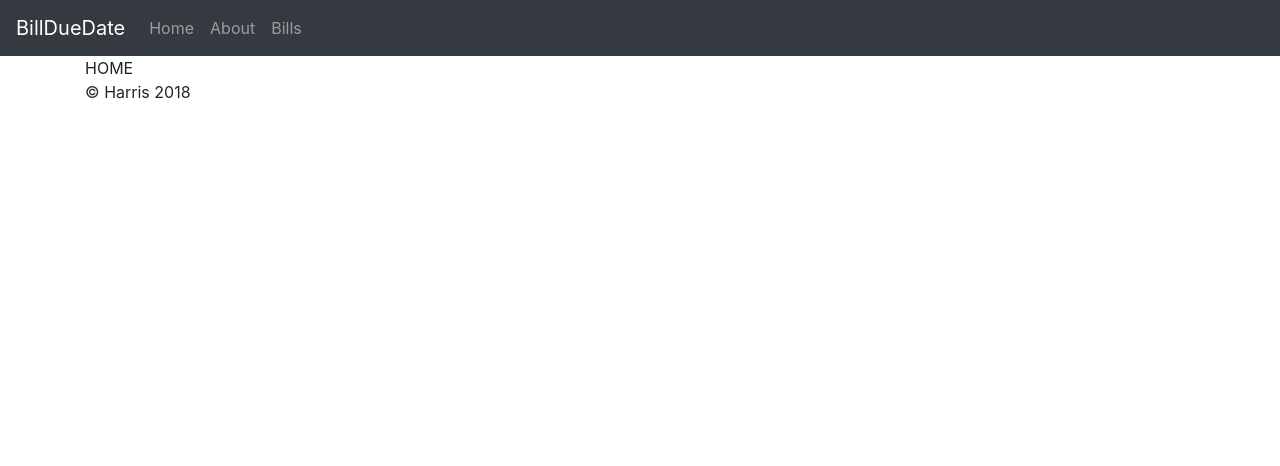
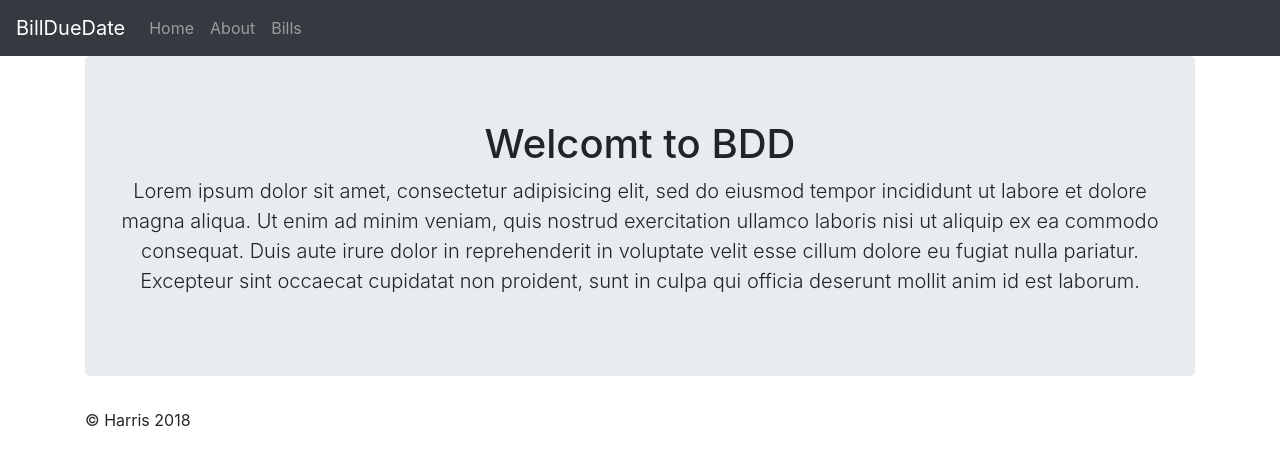
Before and after one commit to HeyHarry3636/BillDueDate, a Flask app: page / in a window 1280 px wide. Shown: the top 466 px of the page. Run offline with Flask 2, Linux system fonts and the light colour scheme; some libraries are stand-ins or nearby versions.

Commit message:
Test development

```diff
--- a/templates/home.html
+++ b/templates/home.html
@@ -1,5 +1,8 @@
 {% extends 'layout.html' %}
 
 {% block body %}
-  HOME
+  <div class="jumbotron text-center">
+      <h1>Welcomt to BDD</h1>
+      <p class="lead">Lorem ipsum dolor sit amet, consectetur adipisicing elit, sed do eiusmod tempor incididunt ut labore et dolore magna aliqua. Ut enim ad minim veniam, quis nostrud exercitation ullamco laboris nisi ut aliquip ex ea commodo consequat. Duis aute irure dolor in reprehenderit in voluptate velit esse cillum dolore eu fugiat nulla pariatur. Excepteur sint occaecat cupidatat non proident, sunt in culpa qui officia deserunt mollit anim id est laborum.</p>
+  </div>
 {% endblock %}
```
